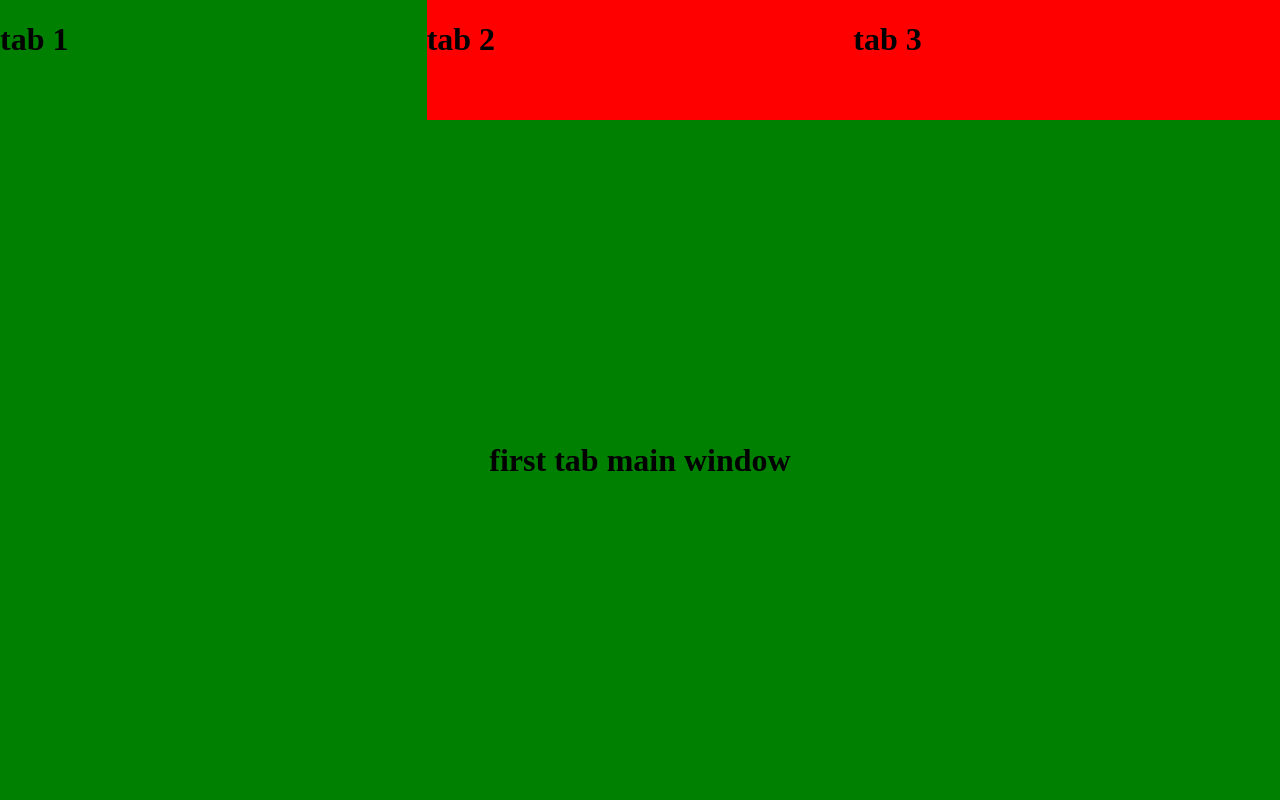
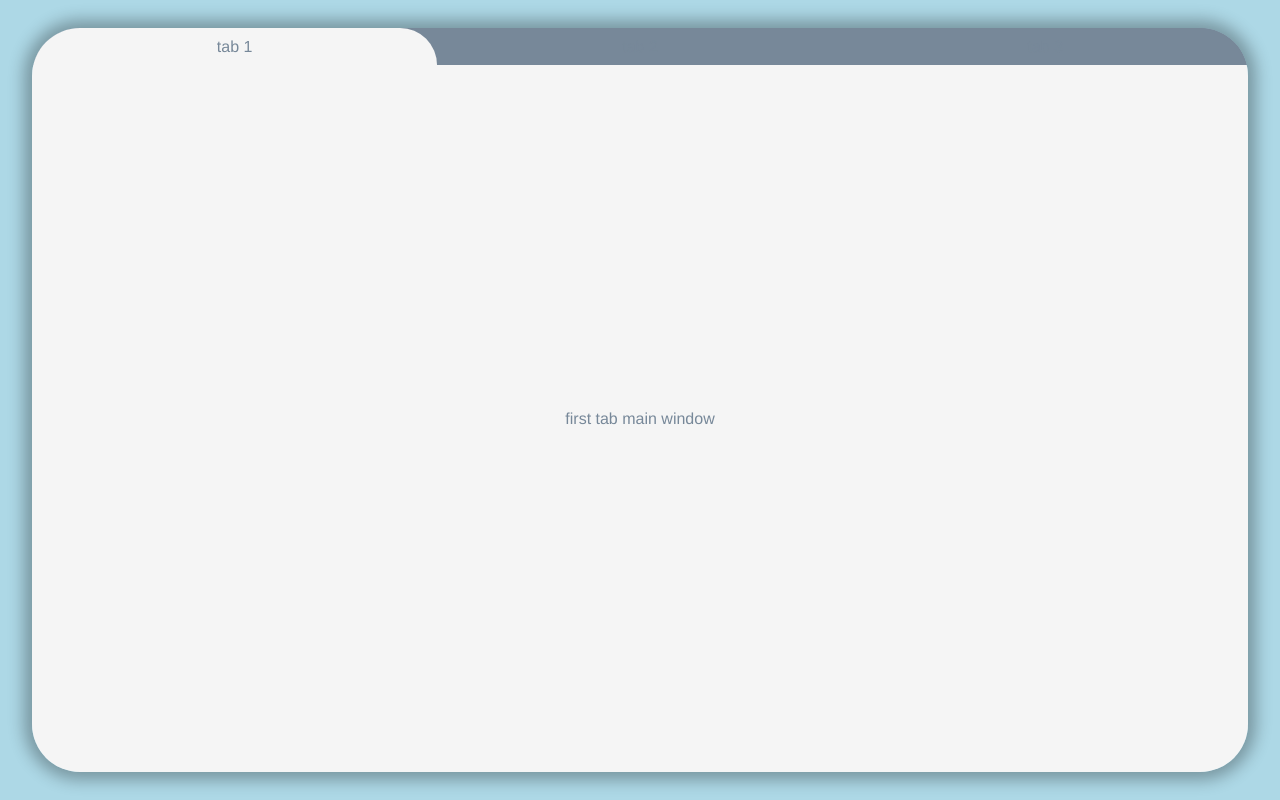
Before and after one commit to jmf5pu/portfolio, a React (Create React App) app: page / in a window 1280 px wide. Built offline with nearby package versions, Linux system fonts and the light colour scheme.

Commit message:
more tinkering with css

```diff
--- a/src/App.module.css
+++ b/src/App.module.css
@@ -1,10 +1,22 @@
 .parentDiv {
+  border-radius: 3em;
+  min-width: 95vw;
+  max-width: 95vw;
+  height: 93vh;
   display: flex;
   flex-direction: column;
+  overflow: hidden;
+  box-shadow: 0 0 1em 0.5em rgba(0, 0, 0, 0.3);
+}
+.backgroundDiv {
+  display: flex;
+  align-items: center;
+  justify-content: center;
   position: fixed;
   top: 0;
   left: 0;
   width: 100vw;
   height: 100vh;
   overflow: hidden;
+  background-color: lightblue;
 }
--- a/src/App.tsx
+++ b/src/App.tsx
@@ -6,7 +6,7 @@ import { useState } from "react";
 function App() {
   const [activeTab, setActiveTab] = useState(1);
   return (
-    <>
+    <div className={styles.backgroundDiv}>
       <div className={styles.parentDiv}>
         <NavBar
           activeTab={activeTab}
@@ -16,7 +16,7 @@ function App() {
         />
         <MainWindow activeTab={activeTab} />
       </div>
-    </>
+    </div>
   );
 }
 
--- a/src/components/FirstTabMainWindow.tsx
+++ b/src/components/FirstTabMainWindow.tsx
@@ -1,7 +1,7 @@
 import styles from "./styles/FirstTabMainWindow.module.css";
 
 function FirstTabMainWindow() {
-  return <h1>first tab main window</h1>;
+  return <p>first tab main window</p>;
 }
 
 export default FirstTabMainWindow;
--- a/src/components/NavBarTab.tsx
+++ b/src/components/NavBarTab.tsx
@@ -16,7 +16,7 @@ function NavBarTab(props: NavBarTabProps) {
       }
       onClick={props.onClick}
     >
-      <h1>tab {props.tabNum}</h1>
+      <p>tab {props.tabNum}</p>
     </div>
   );
 }
--- a/src/components/SecondTabMainWindow.tsx
+++ b/src/components/SecondTabMainWindow.tsx
@@ -1,7 +1,7 @@
 import styles from "./styles/SecondTabMainWindow.module.css";
 
 function SecondTabMainWindow() {
-  return <h1>second tab main window</h1>;
+  return <p>second tab main window</p>;
 }
 
 export default SecondTabMainWindow;
--- a/src/components/ThirdTabMainWindow.tsx
+++ b/src/components/ThirdTabMainWindow.tsx
@@ -1,7 +1,7 @@
 import styles from "./styles/ThirdTabMainWindow.module.css";
 
 function ThirdTabMainWindow() {
-  return <h1>Third tab main window</h1>;
+  return <p>third tab main window</p>;
 }
 
 export default ThirdTabMainWindow;
--- a/src/components/styles/MainWindow.module.css
+++ b/src/components/styles/MainWindow.module.css
@@ -1,7 +1,10 @@
 .parentDiv {
-  background-color: green;
   display: flex;
-  height: 85%;
+  height: 95%;
   justify-content: center;
   align-items: center;
+  /* colors */
+  background-color: whitesmoke;
+  color: lightslategray;
+  font-family: Helvetica;
 }
--- a/src/components/styles/NavBar.module.css
+++ b/src/components/styles/NavBar.module.css
@@ -1,6 +1,6 @@
 .parentDiv {
-  background-color: orange;
-  height: 15%;
+  background-color: lightslategray;
+  height: 5%;
   display: flex;
   flex-direction: row;
 }
--- a/src/components/styles/NavBarTab.module.css
+++ b/src/components/styles/NavBarTab.module.css
@@ -1,10 +1,19 @@
 .tabSelected {
-  background-color: green;
+  border-radius: 3em 3em 0 0;
+  background-color: whitesmoke;
   display: flex;
   width: calc(100% / 3);
+  justify-content: center;
+  align-items: center;
+  color: lightslategray;
+  font-family: Helvetica;
 }
 .tabNotSelected {
-  background-color: red;
+  background-color: lightslategray;
   display: flex;
   width: calc(100% / 3);
+  justify-content: center;
+  align-items: center;
+  color: lightslategray;
+  font-family: Helvetica;
 }
```
Also changed, not shown: public/images/dummy-profile-pic.jpg (added).
